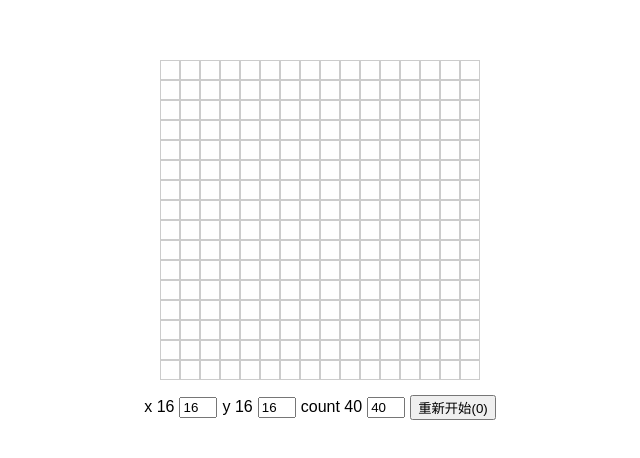
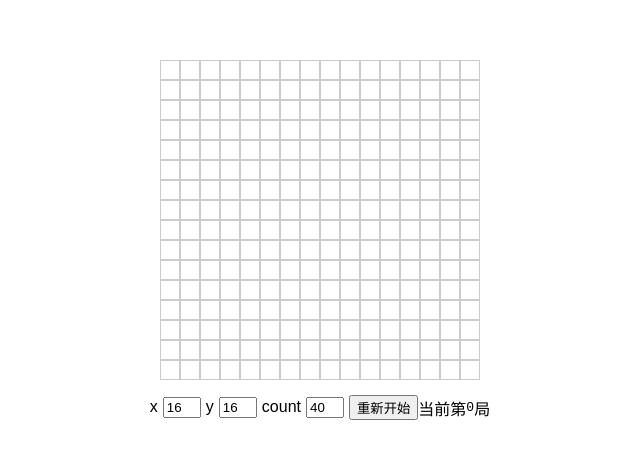
Before and after one commit to gitivon/minesweeper, a React (Create React App) app: page / in a window 1280 px wide. Shown: the part 160-618 px from the top of the page, without its empty margins (320-960 px from the left). Built offline with nearby package versions, Linux system fonts and the light colour scheme; the HTML template or start-up script is replaced by a standard one.

Commit message:
chore(hooks): useReducer

```diff
--- a/src/App.tsx
+++ b/src/App.tsx
@@ -1,62 +1,19 @@
-import * as React from 'react';
+import React, { FunctionComponent } from 'react';
 import styled from 'styled-components';
-import { Stage, IStageProps } from './components/Stage';
+import { Provider } from './containers/Provider';
+import { WrappedStage } from './containers/Stage';
+import { Setting } from './components/Setting';
 
-const initialStage = {
-  count: 40,
-  size: {
-    x: 16,
-    y: 16,
-  },
+const App: FunctionComponent = () => {
+  return (
+    <Provider>
+      <StyledApp>
+        <WrappedStage />
+        <Setting />
+      </StyledApp>
+    </Provider>
+  )
 }
-
-const App: React.FunctionComponent = () => {
-  const [size, setSize] = React.useState(initialStage.size);
-  const [game, newGame] = React.useState(0);
-  const [count, setCount] = React.useState(initialStage.count);
-  const [stage, setStage] = React.useState<IStageProps>(initialStage);
-  const change = (type: string) => (val: number) => {
-    setSize({
-      ...size,
-      [type]: val,
-    })
-  }
-  const restart = () => {
-    setStage({
-      count,
-      size,
-    });
-    newGame(game + 1)
-  };
-  return <StyledApp>
-    <Stage size={stage.size} count={stage.count} restart={game} />
-    <Setting>
-      <Input label="x" value={size.x} onChange={change('x')} />
-      <Input label="y" value={size.y} onChange={change('y')} />
-      <Input label="count" value={count} onChange={setCount} />
-      <Button onClick={restart}>重新开始({game})</Button>
-    </Setting>
-  </StyledApp>;
-}
-
-interface IInputProps {
-  value: number;
-  label: string;
-  onChange: (value: number) => void;
-}
-const Input: React.FunctionComponent<IInputProps> = (props) => {
-  const change = (e: React.ChangeEvent<HTMLInputElement>) => {
-    const v = parseInt(e.target.value, 10);
-    props.onChange(v || 0);
-  }
-  return (
-    <Label>
-      {props.label} {props.value}
-      <input type="number" value={props.value} onChange={change} />
-    </Label>
-  );
-}
-
 export default App;
 
 const StyledApp = styled.div`
@@ -67,16 +24,3 @@ const StyledApp = styled.div`
   align-items: center;
   justify-content: center;
 `;
-const Label = styled.label`
-  input {
-    margin: 0 5px;
-    width: 30px;
-  }
-`;
-const Setting = styled.div`
-  margin-top: 15px;
-  display: flex;
-  align-items: center;
-`;
-const Button = styled.button`
-`;
--- /dev/null
+++ b/src/components/Setting.tsx
@@ -0,0 +1,60 @@
+import React, { FunctionComponent, useState, useEffect } from 'react';
+import styled from 'styled-components';
+import { useStore } from 'src/hooks/useStore';
+import { ActionTypes } from 'src/reducer';
+
+export const Setting: FunctionComponent = (props) => {
+  const [state, dispatch] = useStore();
+  const [x, setX] = useState(() => state.stage.x);
+  const [y, setY] = useState(() => state.stage.y);
+  const [count, setCount] = useState(() => state.stage.count);
+  const submit = () => dispatch({
+    payload: {
+      count, x, y,
+    },
+    type: ActionTypes.SET_STAGE_SIZE
+  });
+  return (
+    <StyledSetting>
+      <Input label="x" value={x} onChange={setX} />
+      <Input label="y" value={y} onChange={setY} />
+      <Input label="count" value={count} onChange={setCount} />
+      <Button onClick={submit}>重新开始</Button>
+      当前第<code>{state.gameTimes}</code>局
+    </StyledSetting>
+  );
+}
+
+interface IInputProps {
+  value: number;
+  label: string;
+  onChange: (value: number) => void;
+}
+
+const Input: React.FunctionComponent<IInputProps> = (props) => {
+  const change = (e: React.ChangeEvent<HTMLInputElement>) => {
+    const v = parseInt(e.target.value, 10);
+    props.onChange(v || 0);
+  }
+  return (
+    <Label>
+      {props.label}
+      <input type="number" value={props.value} onChange={change} />
+    </Label>
+  );
+}
+
+const Label = styled.label`
+  input {
+    margin: 0 5px;
+    width: 30px;
+  }
+`;
+
+const StyledSetting = styled.div`
+  margin-top: 15px;
+  display: flex;
+  align-items: center;
+`;
+const Button = styled.button`
+`;
--- a/src/components/Stage.tsx
+++ b/src/components/Stage.tsx
@@ -1,27 +1,24 @@
 import React, { FunctionComponent, useEffect, useState, useRef } from 'react';
 import styled from 'styled-components';
-import { useMine, IStageSize } from '../hooks/mine';
-import { Point } from './Point';
+import { IStageSize, IMines } from '../hooks/mine';
+import { WrappedPoint } from 'src/containers/Point';
 
 export interface IStageProps {
+  mines: IMines;
   size: IStageSize;
   count: number;
   restart?: any;
 }
 
-export const Stage: FunctionComponent<IStageProps> = ({ size, count, restart }) => {
-  const [mines, frush] = useMine(size, count);
-  const [hide, setHide] = useState(false);
-  useEffect(() => setHide(!hide), [restart]); // 点击重置按钮后先隐藏
-  useEffect(frush, [hide]); // 隐藏之后再刷新雷区
+export const Stage: FunctionComponent<IStageProps> = (props) => {
+  const { mines, size, count, restart } = props;
   return (
     <StyledStage {...size}>
       {mines.map((box, x) =>
         box.map((mineCount, y) =>
-          <Point
+          <WrappedPoint
             count={mineCount}
             key={`${x}-${y}`}
-            hide={hide}
           />
         )
       )}
--- /dev/null
+++ b/src/containers/Point.tsx
@@ -0,0 +1,17 @@
+import React, { FunctionComponent, useState, useEffect } from 'react';
+import { useStore } from 'src/hooks/useStore';
+import { Point, IPointProps } from 'src/components/Point';
+
+type IWrappedPoint = Pick<IPointProps, 'count'>
+
+export const WrappedPoint: FunctionComponent<IWrappedPoint> = (props) => {
+  const [state] = useStore();
+  const [hide, setHide] = useState(false);
+  useEffect(() => setHide(!hide), [state.gameTimes]);
+  return (
+    <Point
+      count={props.count}
+      hide={hide}
+    />
+  );
+}
--- /dev/null
+++ b/src/containers/Provider.tsx
@@ -0,0 +1,14 @@
+import React, { FunctionComponent, useReducer, createContext } from 'react';
+import { initialState, reducer, StateContext, DispatchContext } from 'src/reducer';
+
+
+export const Provider: FunctionComponent = (props) => {
+  const [ state, dispatch ] = useReducer(reducer, initialState);
+  return (
+    <StateContext.Provider value={state}>
+      <DispatchContext.Provider value={dispatch}>
+        {props.children}
+      </DispatchContext.Provider>
+    </StateContext.Provider>
+  );
+}
--- /dev/null
+++ b/src/containers/Stage.tsx
@@ -0,0 +1,20 @@
+import React, { FunctionComponent, useContext, useEffect, useState } from 'react';
+import { Stage } from 'src/components/Stage';
+import { useStore } from 'src/hooks/useStore';
+import { useMine } from 'src/hooks/mine';
+
+export const WrappedStage: FunctionComponent = (props) => {
+  const [state] = useStore();
+  const { x, y, count } = state.stage;
+  const size = { x, y }
+  const [mines, frush] = useMine(size, count);
+  useEffect(frush, [state.gameTimes]);
+  return (
+    <Stage
+      mines={mines}
+      count={state.stage.count}
+      size={size}
+      {...props}
+    />
+  );
+}
--- a/src/hooks/mine.ts
+++ b/src/hooks/mine.ts
@@ -10,6 +10,8 @@ const getRandomNums = (range: number, count: number) => {
   }
   return result;
 }
+
+export type IMines = number[][];
 
 // 获取周围地雷数量
 const getMineCount = (
@@ -51,6 +53,7 @@ type IMines = number[][];
 
 export const useMine = (size: IStageSize, count: number): [IMines, () => void] => {
   const getTmpMines = () => {
+    console.log('reset');
     const tmpMines: IMines = [];
     let index = 0;
     // 生产随机地雷
--- /dev/null
+++ b/src/hooks/useStore.ts
@@ -0,0 +1,8 @@
+import React, { useContext } from 'react';
+import { StateContext, DispatchContext, IuseStore } from 'src/reducer';
+
+export const useStore = (): IuseStore => {
+  const state = useContext(StateContext);
+  const dispatch = useContext(DispatchContext);
+  return [state, dispatch];
+}
--- /dev/null
+++ b/src/reducer.ts
@@ -0,0 +1,48 @@
+import { Reducer, createContext } from 'react';
+
+export const initialState = {
+  gameTimes: 0,
+  stage: {
+    count: 40,
+    x: 16,
+    y: 16,
+  },
+}
+
+interface IStageState {
+  x: number;
+  y: number;
+  count: number;
+}
+
+interface IState {
+  stage: IStageState;
+  gameTimes: number;
+}
+
+interface IAction {
+  type: ActionTypes;
+  payload: any;
+}
+
+export const enum ActionTypes {
+  SET_STAGE_SIZE,
+}
+
+export type IuseStore = [IState, React.Dispatch<IAction>];
+
+export const reducer: Reducer<IState, IAction> = (state, action) => {
+  switch(action.type) {
+    case ActionTypes.SET_STAGE_SIZE:
+      return {
+        ...state,
+        gameTimes: state.gameTimes + 1,
+        stage: action.payload,
+      };
+    default:
+      return state;
+  }
+}
+
+export const StateContext = createContext(initialState);
+export const DispatchContext = createContext((() => 0) as React.Dispatch<IAction>);
```
Also changed, not shown: src/stores/index.ts (added).
